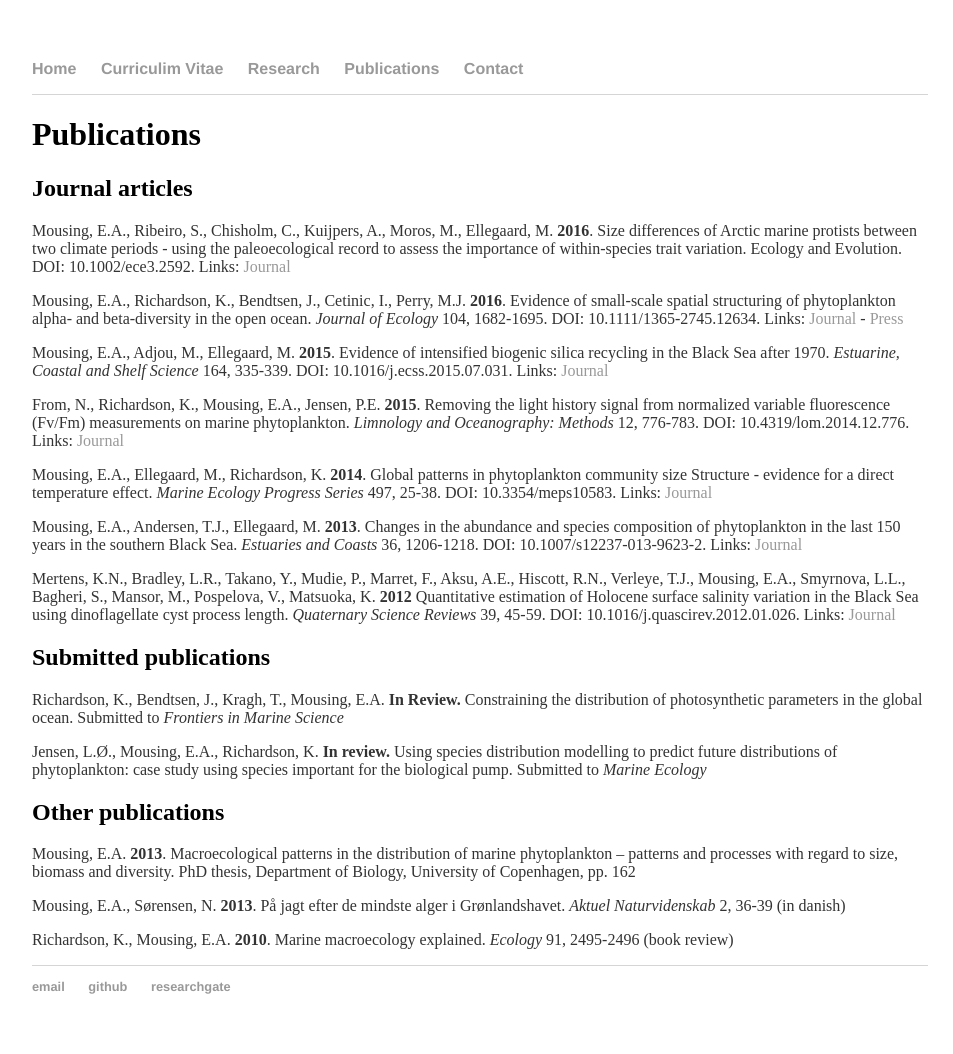
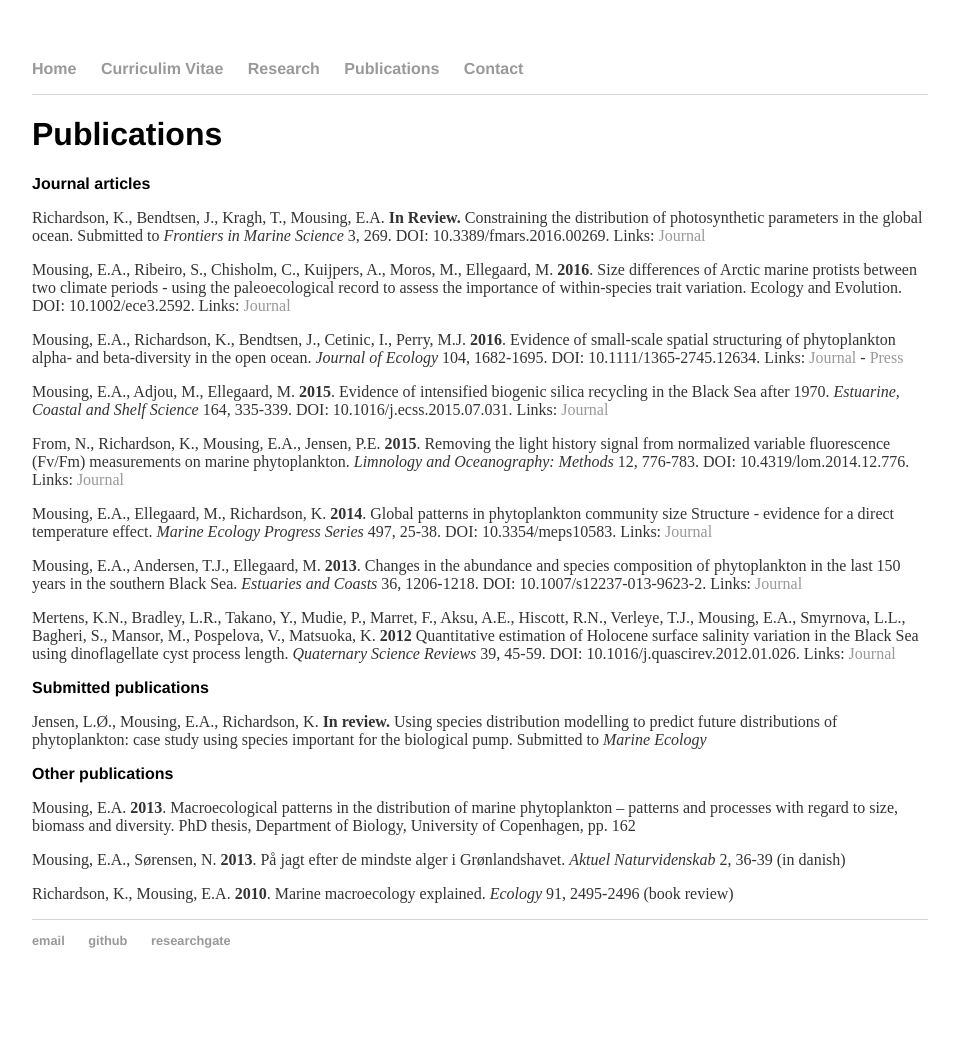
Before and after one commit to eamousing/eamousing.github.io, a Jekyll site: the page built from publications.html, in a window 1280 px wide. Shown: the whole page, without its empty margins (160-1113 px from the left). Built offline with Jekyll 4.4.1, drawn with Linux system fonts in a browser that asks for light colours; Markdown is read by kramdown in place of the engine named in the settings; after the commit the page ends 1008 px from its top, so only the background shows below that.

Commit message:
Added paper to publications

```diff
--- a/css/main.css
+++ b/css/main.css
@@ -1,25 +1,3 @@
-/***********************************************
-* Global styles
-***********************************************/
-
-.reveal {
-    font-family: 'Times New Roman', Times, serif;
-    font-size: 36px;
-    font-weight: normal;
-}
-
-/***********************************************
-* HEADERS
-***********************************************/
-.reveal h1,
-.reveal h2,
-.reveal h3 {
-    line-height: 0.9em;
-    letter-spacing: 0.2em;
-
-}
-
-
 body {
     margin: 60px auto;
     width: 70%;
@@ -41,7 +19,14 @@ a {
 a:hover {
     text-decoration: underline;
 }
-
+h1 {
+    font-size: 2em;
+    font-family:'Helvetica', 'Arial', 'Sans-Serif';
+}
+h2 {
+    font-size: 1em;
+    font-family: 'Helvetica', 'Arial', 'Sans-Serif';
+}
 p {
     font-size: 1em;
     color: #333;
--- a/publications.html
+++ b/publications.html
@@ -5,6 +5,8 @@ title: Publications
 <div class="blurb">
 	<h1>Publications</h1>
     <h2>Journal articles</h2>
+    <p>Richardson, K., Bendtsen, J., Kragh, T., Mousing, E.A. <b>In Review.</b> Constraining the distribution of photosynthetic parameters in the global ocean. Submitted to <i>Frontiers in Marine Science</i> 3, 269. DOI: 10.3389/fmars.2016.00269.
+        Links: <a href="http://journal.frontiersin.org/article/10.3389/fmars.2016.00269/abstract">Journal</a></p>
     <p>Mousing, E.A., Ribeiro, S., Chisholm, C., Kuijpers, A., Moros, M., Ellegaard, M. <b>2016</b>. Size differences of Arctic marine protists between two climate periods - using the paleoecological record to assess the importance of within-species trait variation. Ecology and Evolution. DOI: 10.1002/ece3.2592.
         Links: <a href="http://onlinelibrary.wiley.com/doi/10.1002/ece3.2592/abstract">Journal</a></p>
     <p>Mousing, E.A., Richardson, K., Bendtsen, J., Cetinic, I., Perry, M.J. <b>2016</b>. Evidence of small-scale spatial structuring of phytoplankton alpha- and beta-diversity in the open ocean. <i>Journal of Ecology</i> 104, 1682-1695. DOI: 10.1111/1365-2745.12634.
```
Also changed, not shown: other parts of publications.html (+1 -1 lines).
